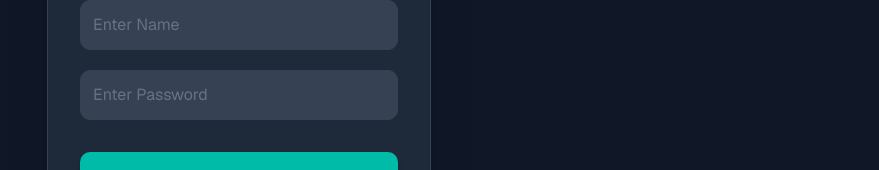
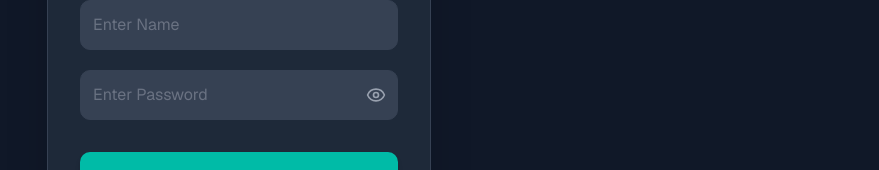
Before and after one commit to yoanr-bg/soccer-analyzer, a Next.js app: page /login in a window 1280 px wide. Shown: the part 370-540 px from the top of the page, without its empty margins (401-1280 px from the left). Built offline with nearby package versions, Linux system fonts and the light colour scheme.

Commit message:
add show/hide password toggle

```diff
--- a/app/components/StatInput.jsx
+++ b/app/components/StatInput.jsx
@@ -41,8 +41,8 @@ const stats = [
   { id: 'duels_won', name: 'Duels Won', category: 'Defending' },
   { id: 'duels_lost', name: 'Duels Lost', category: 'Defending' },
   { id: 'fouls_committed', name: 'Fouls Committed', category: 'Defending' },
-  { id: 'yellow_cards', name: 'Yellow Cards', category: 'Miscellaneous' },
-  { id: 'red_card', name: 'Red Card', category: 'Miscellaneous' },
+  { id: 'yellow_cards', name: 'Yellow Cards', category: 'Miscellaneous', max: 2 },
+  { id: 'red_card', name: 'Red Card', category: 'Miscellaneous', max: 1 },
 ];
 
 const goalkeeper_stats = [
--- a/app/login/page.tsx
+++ b/app/login/page.tsx
@@ -1,9 +1,11 @@
 "use client";
 import { useState, useEffect } from "react";
 import { useRouter } from "next/navigation";
+import { Eye, EyeOff } from "lucide-react";
 
 export default function LoginPage() {
   const router = useRouter();
+  const [showPassword, setShowPassword] = useState(false);
   const [name, setName] = useState("");
   const [password, setPassword] = useState("");
   const [image, setImage] = useState<string | null>(null);
@@ -133,14 +135,23 @@ export default function LoginPage() {
         />
 
         {/* Password Input */}
+<div className="relative">
   <input
-          type="password"
+    type={showPassword ? "text" : "password"}
     placeholder="Enter Password"
-          className="p-3 rounded-lg bg-gray-700 text-white outline-none focus:ring-2 focus:ring-teal-500 placeholder-gray-500 border border-gray-700"
+    className="w-full p-3 rounded-lg bg-gray-700 text-white outline-none focus:ring-2 focus:ring-teal-500 placeholder-gray-500 border border-gray-700 pr-12"
     onChange={(e) => setPassword(e.target.value)}
     value={password}
     required
   />
+  <button
+    type="button"
+    onClick={() => setShowPassword(v => !v)}
+    className="absolute right-3 top-1/2 -translate-y-1/2 text-gray-400 hover:text-teal-400 transition-colors"
+  >
+    {showPassword ? <EyeOff className="w-5 h-5" /> : <Eye className="w-5 h-5" />}
+  </button>
+</div>
 
         {/* Primary Action Button */}
         <button
```
Lines whose indentation alone changed are shown as unchanged.
